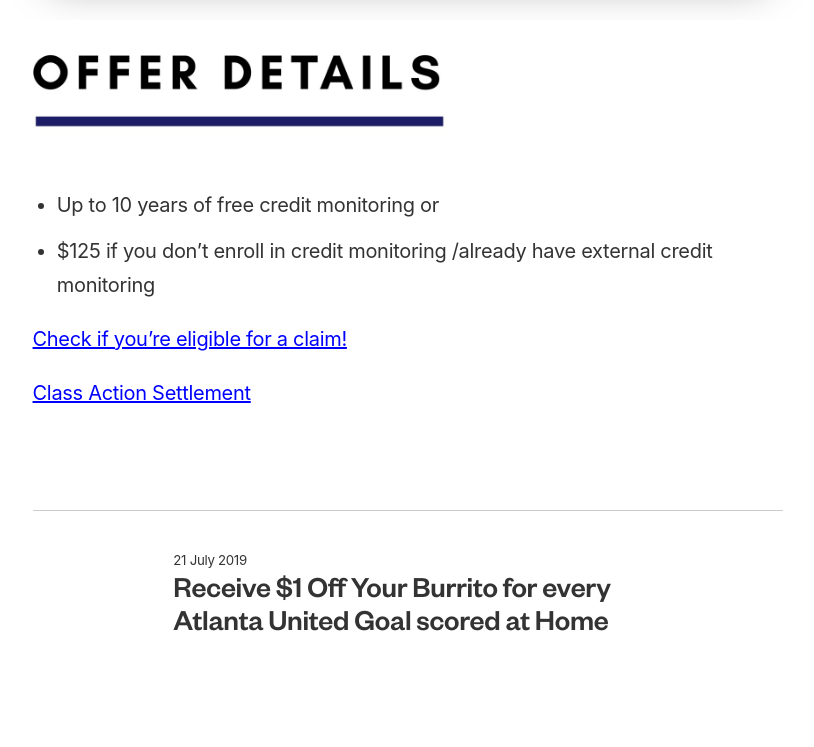
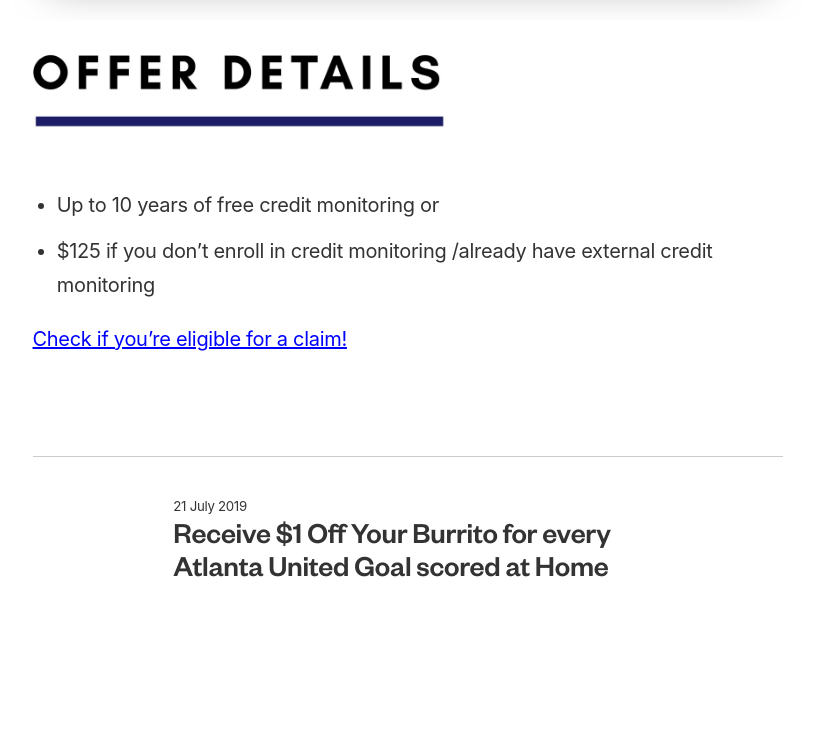
Before and after one commit to ohiosveryown/atldeals, a Jekyll site: the page built from _posts/2019-07-22-125-dollars-equifax-settlement.markdown, in a window 1280 px wide. Shown: the part 891-1638 px from the top of the page, without its empty margins (232-1046 px from the left). Built offline with Jekyll 4.4.1, drawn with Linux system fonts in a browser that asks for light colours; after the commit the page ends 1584 px from its top, so only the background shows below that.

Commit message:
Updated 125 Dollars Equifax Settlement

```diff
--- a/_posts/2019-07-22-125-dollars-equifax-settlement.markdown
+++ b/_posts/2019-07-22-125-dollars-equifax-settlement.markdown
@@ -16,5 +16,3 @@ layout: post
 * $125 if you don’t enroll in credit monitoring /already have external credit monitoring
 
 [Check if you're eligible for a claim!](https://eligibility.equifaxbreachsettlement.com/en/eligibility)
-
-[Class Action Settlement](https://www.equifaxbreachsettlement.com/)
```
